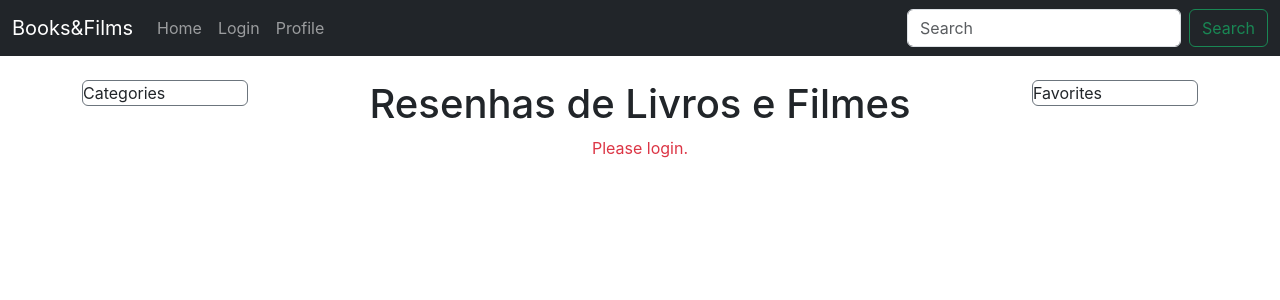
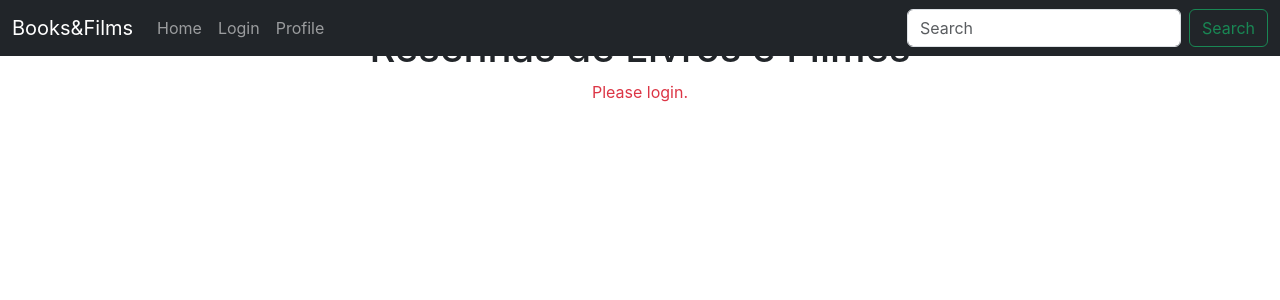
Before and after one commit to Celomarcelo/Books-and-Films-Frontend, a React (Create React App) app in the folder review-platform-frontend/: page / in a window 1280 px wide. Shown: the top 300 px of the page. Built offline with nearby package versions, Linux system fonts and the light colour scheme.

Commit message:
fixed divs and navbar
added position fixed and sticky to lateral divs and navbar

```diff
--- a/review-platform-frontend/src/components/Layout.js
+++ b/review-platform-frontend/src/components/Layout.js
@@ -12,17 +12,33 @@ function Layout() {
     const location = useLocation();
     const isAuthPage = location.pathname === '/Register' || location.pathname === '/api/login/';
 
+    const stickyColumnStyle = {
+        position: 'sticky',
+        top: '80px',
+        height: 'calc(100vh - 80px)',
+    };
+
+    const navbarStyle = {
+        position: 'fixed',
+        top: 0,
+        left: 0,
+        width: '100%',
+        zIndex: 1000,
+    };
+
     return (
         <div>
-            <Navbar />
+            <div style={navbarStyle}>
+                <Navbar />
+            </div>
             <div className="container">
                 <div className="row">
                     {!isAuthPage && (
-                        <div className="col-md-2">
+                        <div className="col-md-2" style={stickyColumnStyle}>
                             <Categories />
                         </div>
                     )}
-                    <div className="col-md-8">
+                    <div className={isAuthPage ? 'col-md-12' : 'col-md-8'}>
                         <Routes>
                             <Route path="/" element={<ReviewList />} />
                             <Route path="/register" element={<Register />} />
@@ -31,7 +47,7 @@ function Layout() {
                         </Routes>
                     </div>
                     {!isAuthPage && (
-                        <div className="col-md-2">
+                        <div className="col-md-2" style={stickyColumnStyle}>
                             <Favorites />
                         </div>
                     )}
```
